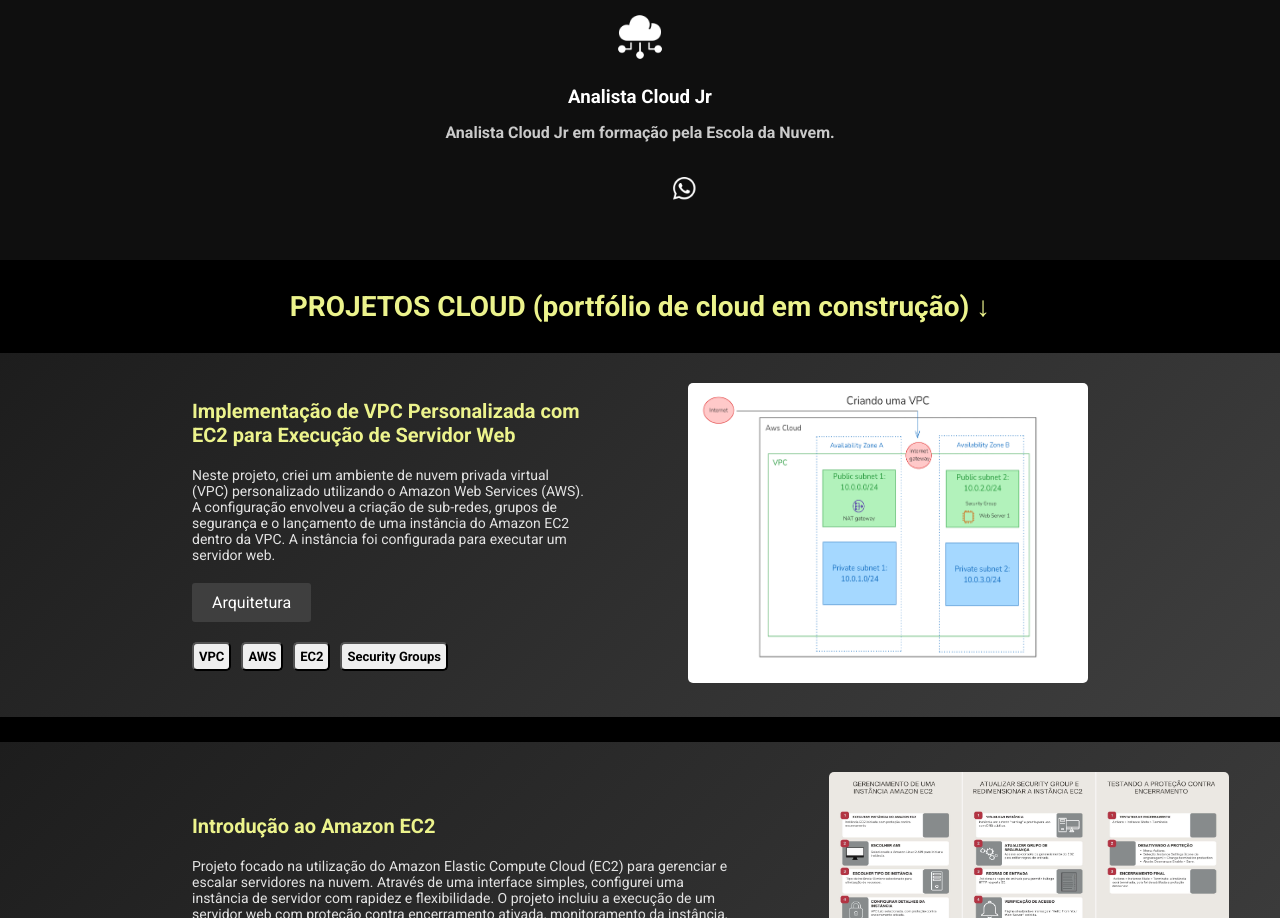
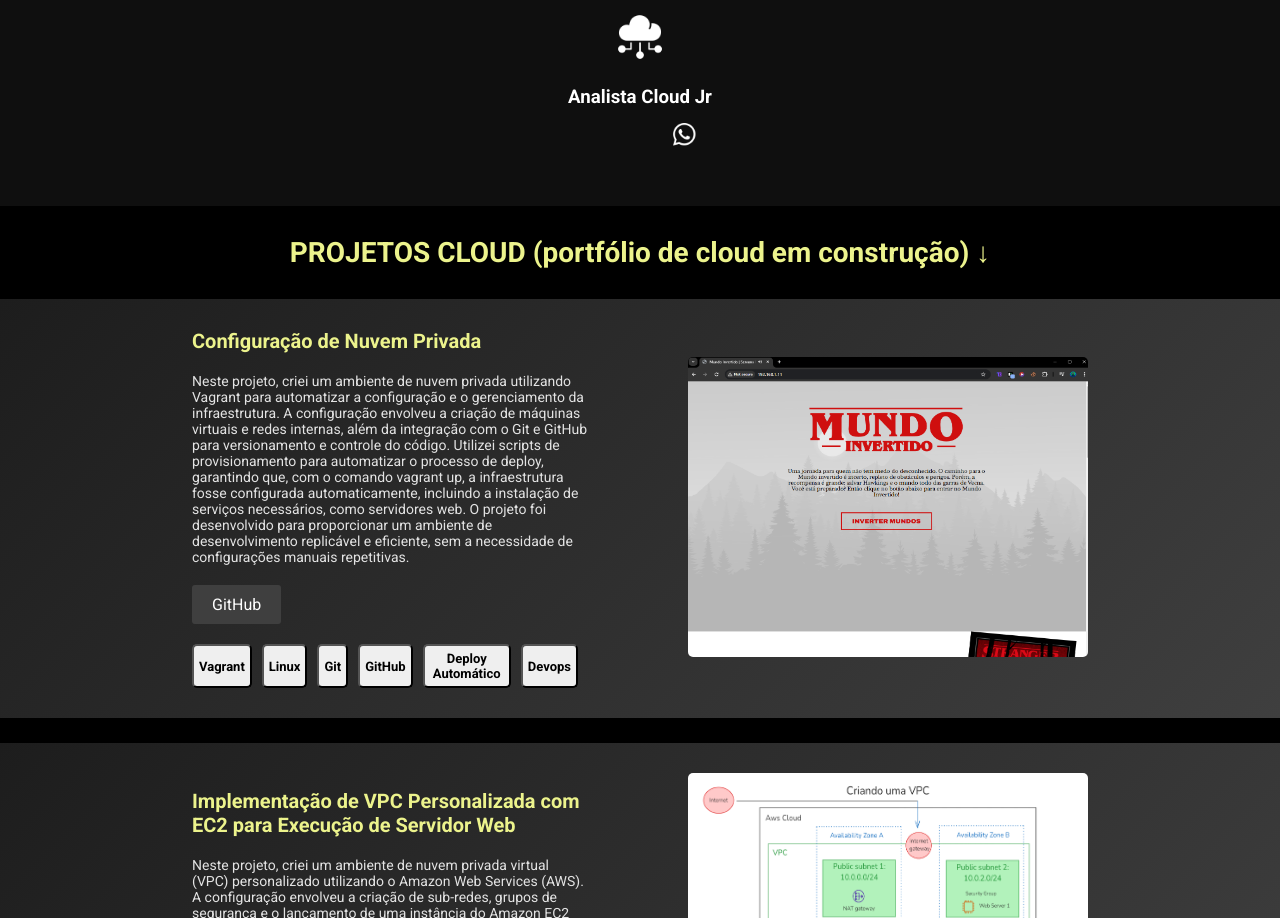
Before and after one commit to rphaell/portfolio-raphael, a website: page index.html in a window 1280 px wide. Shown: the part 340-1258 px from the top of the page. Drawn offline with Linux system fonts and the light colour scheme.

Commit message:
second commit

```diff
--- a/index.html
+++ b/index.html
@@ -23,7 +23,7 @@
             <h1>Raphael Almeida</h1>
             <a href="" target="_blank"><img id="cloud-icon" src="./images/cloud-network.png" alt=""></a>
             <h3>Analista Cloud Jr</h3>
-            <h4>Analista Cloud Jr em formação pela Escola da Nuvem.</h4>
+
 
         </div>
         <div class="container">
@@ -47,6 +47,32 @@
         </div>
     </header>
     <h1 id="title-section-project" style="color: rgb(236, 243, 140);">Projetos Cloud <span style="text-transform: lowercase;">(Portfólio de Cloud em construção)</span> <span id="">↓ </span></h1>
+
+    <section class="projects container">
+        <div class="project">
+            <div class="project-description">
+                <h1>Configuração de Nuvem Privada</h1>
+                <p>
+                    Neste projeto, criei um ambiente de nuvem privada utilizando Vagrant para automatizar a configuração e o gerenciamento da infraestrutura. A configuração envolveu a criação de máquinas virtuais e redes internas, além da integração com o Git e GitHub para versionamento e controle do código. Utilizei scripts de provisionamento para automatizar o processo de deploy, garantindo que, com o comando vagrant up, a infraestrutura fosse configurada automaticamente, incluindo a instalação de serviços necessários, como servidores web. O projeto foi desenvolvido para proporcionar um ambiente de desenvolvimento replicável e eficiente, sem a necessidade de configurações manuais repetitivas.
+                </p>
+                <div class="buttons container">
+                    <a href="https://github.com/rphaell/cloudprivada" target="_blank" class="button">GitHub</a>
+
+                </div>
+                <div class="buttons container">
+                    <button class="stack">Vagrant</button>
+                    <button class="stack">Linux</button>
+                    <button class="stack">Git</button>
+                    <button class="stack">GitHub</button>
+                    <button class="stack">Deploy Automático</button>
+                    <button class="stack">Devops</button>
+
+                </div>
+            </div>
+            <a href="https://github.com/rphaell/cloudprivada" target="_blank"><img src="./images/projetos/cloud-projects/mundo-invertido.png" alt=""></a>
+        </div>
+    </section>
+
     <section class="projects container">
         <div class="project">
             <div class="project-description">
```
Also changed, not shown: images/projetos/cloud-projects/mundo-invertido.png (added), 1 other file.
